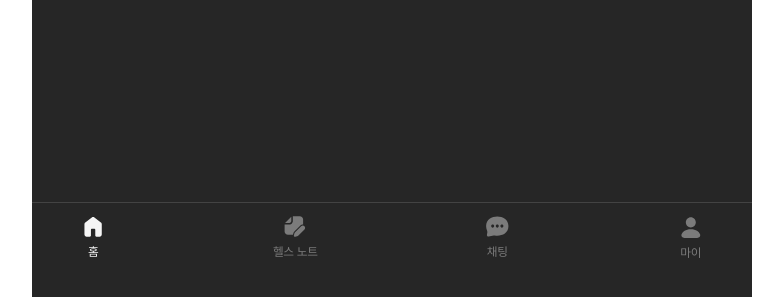
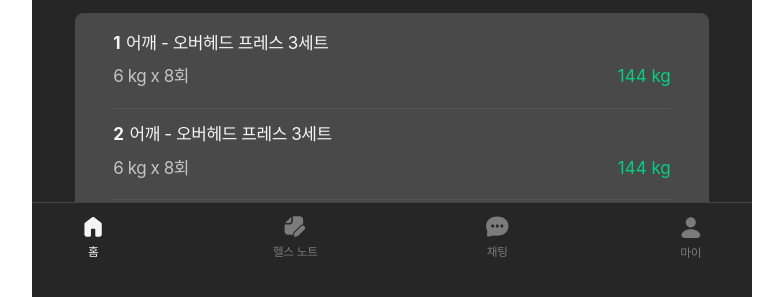
Before and after one commit to pie-suhee/pium, a React app: page /member/home in a window 1280 px wide. Shown: the part 503-800 px from the top of the page, without its empty margins (248-1031 px from the left). Built offline with nearby package versions, Linux system fonts and the light colour scheme.

Commit message:
나의 운동 기록 추가

```diff
--- a/public/css/_system.css
+++ b/public/css/_system.css
@@ -164,6 +164,12 @@ body {
   letter-spacing: -0.01em;
 }
 
+.number_16 {
+  font-weight: 400;
+  font-size: 1em;
+  line-height: 1.4;
+}
+
 .number_13_medium {
   font-weight: 500;
   font-size: 0.8125em;
--- a/src/css/MemberHome.css
+++ b/src/css/MemberHome.css
@@ -202,4 +202,58 @@ section {
 .record {
     margin-top: 20px;
 }
+
+.record .record_list {
+    margin-top: 16px;
+}
+
+.record .record_list ul {
+    padding: 1.1em 6% 1.2em;
+    background-color: #494949;
+    border-radius: 0.5em;
+}
+
+.record .record_list ul li {
+    display: flex;
+    flex-direction: column;
+    gap: 10px;
+}
+
+.record .record_list ul li .title {
+    display: flex;
+    align-items: center;
+    gap: 6px;
+}
+
+.record .record_list ul li .title span {
+    color: var(--neutral-black-50);
+}
+
+.record .record_list ul li .value {
+    display: flex;
+    justify-content: space-between;
+}
+
+.record .record_list ul li .value span {
+    color: var(--neutral-black-300);
+}
+
+.record .record_list ul li .value .number_16 {
+    color: var(--primary-green);
+}
+
+.record .record_list ul li + li {
+    margin-top: 2em;
+    position: relative;
+}
+
+.record .record_list ul li + li::after {
+    content: "";
+    width: 100%;
+    height: 1px;
+    background-color: var(--neutral-black-600);
+    position: absolute;
+    top: -0.9em;
+    /* transform: translateY(-100%); */
+}
 /* record E: */
--- a/src/pages/MemberHome.js
+++ b/src/pages/MemberHome.js
@@ -88,7 +88,39 @@ function MemberHome() {
           </div>
         </div>
 
-        <article>
+        <article className="record_list">
+          <ul>
+            <li>
+              <div className="title">
+                <span className="num body_16_bold">1</span>
+                <span className="body_16">어깨 - 오버헤드 프레스 3세트</span>
+              </div>
+              <div className="value">
+                <span className="body_16">6 kg x 8회</span>
+                <span className="number_16">144 kg</span>
+              </div>
+            </li>
+            <li>
+              <div className="title">
+                <span className="num body_16_bold">2</span>
+                <span className="body_16">어깨 - 오버헤드 프레스 3세트</span>
+              </div>
+              <div className="value">
+                <span className="body_16">6 kg x 8회</span>
+                <span className="number_16">144 kg</span>
+              </div>
+            </li>
+            <li>
+              <div className="title">
+                <span className="num body_16_bold">3</span>
+                <span className="body_16">어깨 - 오버헤드 프레스 3세트</span>
+              </div>
+              <div className="value">
+                <span className="body_16">6 kg x 8회</span>
+                <span className="number_16">144 kg</span>
+              </div>
+            </li>
+          </ul>
         </article>
       </section>
     </>
```
